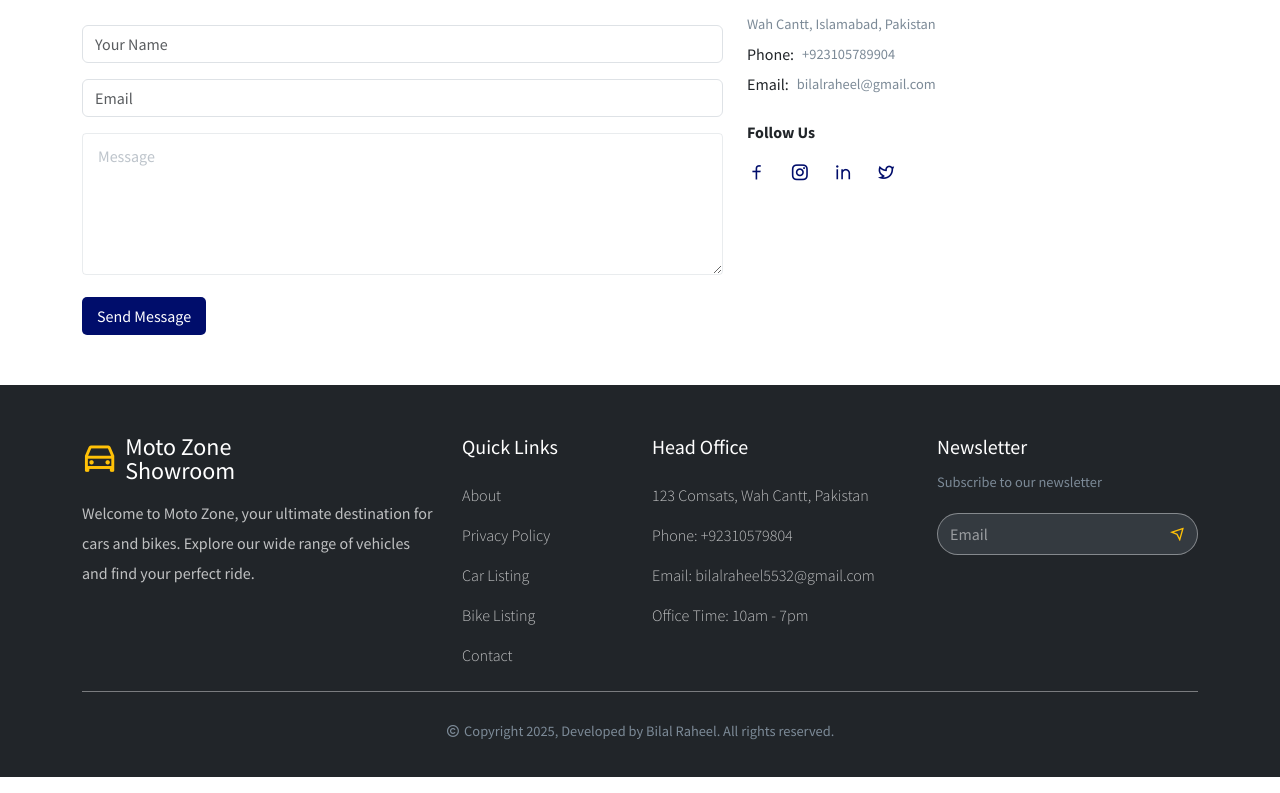
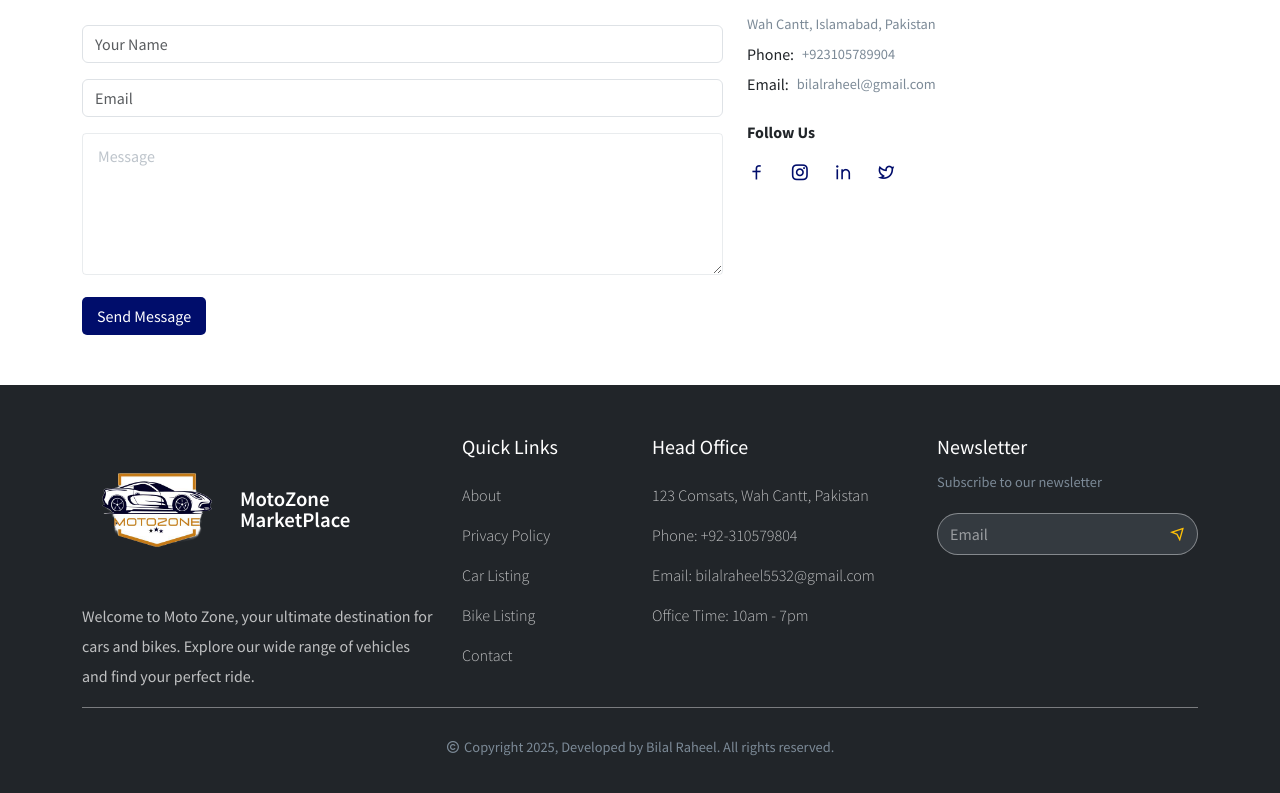
Before and after one commit to raheel-ahmed-04/moto-zone-online-marketplace, a React (Vite) app: page /contact in a window 1280 px wide. Shown: the part 640-1433 px from the top of the page. Built offline with nearby package versions, Linux system fonts and the light colour scheme.

Commit message:
adding logo in footer

```diff
--- a/package.json
+++ b/package.json
@@ -23,6 +23,7 @@
     "react-slick": "^0.30.3",
     "reactstrap": "^9.2.3",
     "remixicon": "^4.6.0",
+    "run": "^1.5.0",
     "slick-carousel": "^1.8.1",
     "socket.io": "^4.8.1",
     "socket.io-client": "^4.8.1",
--- a/src/components/Footer/Footer.jsx
+++ b/src/components/Footer/Footer.jsx
@@ -2,53 +2,46 @@ import React from "react";
 import { Container, Row, Col, ListGroup, ListGroupItem } from "reactstrap";
 import { Link } from "react-router-dom";
 import "../../styles/footer.css";
+import logo from "../../assets/all-images/logo/logo.png"; // ✅ Logo imported
 
 const quickLinks = [
-  {
-    path: "/about",
-    display: "About",
-  },
-  {
-    path: "#",
-    display: "Privacy Policy",
-  },
-  {
-    path: "/cars",
-    display: "Car Listing",
-  },
-  {
-    path: "/bikes",
-    display: "Bike Listing",
-  },
-  {
-    path: "/contact",
-    display: "Contact",
-  },
+  { path: "/about", display: "About" },
+  { path: "#", display: "Privacy Policy" },
+  { path: "/cars", display: "Car Listing" },
+  { path: "/bikes", display: "Bike Listing" },
+  { path: "/contact", display: "Contact" },
 ];
 
 const Footer = () => {
-  const date = new Date();
-  const year = date.getFullYear();
+  const year = new Date().getFullYear();
+
   return (
     <footer className="footer">
       <Container>
         <Row>
+          {/* Logo Section */}
           <Col lg="4" md="4" sm="12">
-            <div className="logo footer__logo">
-              <h1>
-                <Link to="/home" className="d-flex align-items-center gap-2">
-                  <i className="ri-car-line"></i>
-                  <span>
-                    Moto Zone <br /> Showroom
-                  </span>
-                </Link>
-              </h1>
+            <div className="footer__logo d-flex align-items-center gap-2">
+              <Link
+                to="/home"
+                className="d-flex align-items-center gap-2 text-white text-decoration-none"
+              >
+                <img
+                  src={logo}
+                  alt="Moto Zone Logo"
+                  className="footer-logo-img"
+                  style={{ width: "150px" }}
+                />
+                <span className="logo-text">MotoZone MarketPlace</span>
+              </Link>
             </div>
-            <p className="footer__logo-content">
-              Welcome to Moto Zone, your ultimate destination for cars and bikes. Explore our wide range of vehicles and find your perfect ride.
+            <p className="footer__logo-content mt-3">
+              Welcome to Moto Zone, your ultimate destination for cars and bikes.
+              Explore our wide range of vehicles and find your perfect ride.
             </p>
           </Col>
 
+          {/* Quick Links */}
           <Col lg="2" md="4" sm="6">
             <div className="mb-4">
               <h5 className="footer__link-title">Quick Links</h5>
@@ -62,16 +55,18 @@ const Footer = () => {
             </div>
           </Col>
 
+          {/* Head Office Info */}
           <Col lg="3" md="4" sm="6">
             <div className="mb-4">
               <h5 className="footer__link-title mb-4">Head Office</h5>
               <p className="office__info">123 Comsats, Wah Cantt, Pakistan</p>
-              <p className="office__info">Phone: +92310579804</p>
+              <p className="office__info">Phone: +92-310579804</p>
               <p className="office__info">Email: bilalraheel5532@gmail.com</p>
               <p className="office__info">Office Time: 10am - 7pm</p>
             </div>
           </Col>
 
+          {/* Newsletter */}
           <Col lg="3" md="4" sm="12">
             <div className="mb-4">
               <h5 className="footer__link-title">Newsletter</h5>
@@ -85,10 +80,12 @@ const Footer = () => {
             </div>
           </Col>
 
+          {/* Footer Bottom */}
           <Col lg="12">
             <div className="footer__bottom">
               <p className="section__description d-flex align-items-center justify-content-center gap-1 pt-4">
-                <i className="ri-copyright-line"></i>Copyright {year}, Developed by Bilal Raheel. All rights reserved.
+                <i className="ri-copyright-line"></i>
+                Copyright {year}, Developed by Bilal Raheel. All rights reserved.
               </p>
             </div>
           </Col>
--- a/src/styles/footer.css
+++ b/src/styles/footer.css
@@ -90,3 +90,13 @@
     font-size: 0.7rem;
   }
 }
+.footer-logo-img {
+  width: 100px;
+  height: auto;
+}
+
+.footer__logo .logo-text {
+  font-size: 1.3rem;
+  font-weight: 600;
+  color: #fff;
+}
```
Also changed, not shown: 1 other file (tests, documents, lock files or other folders).
